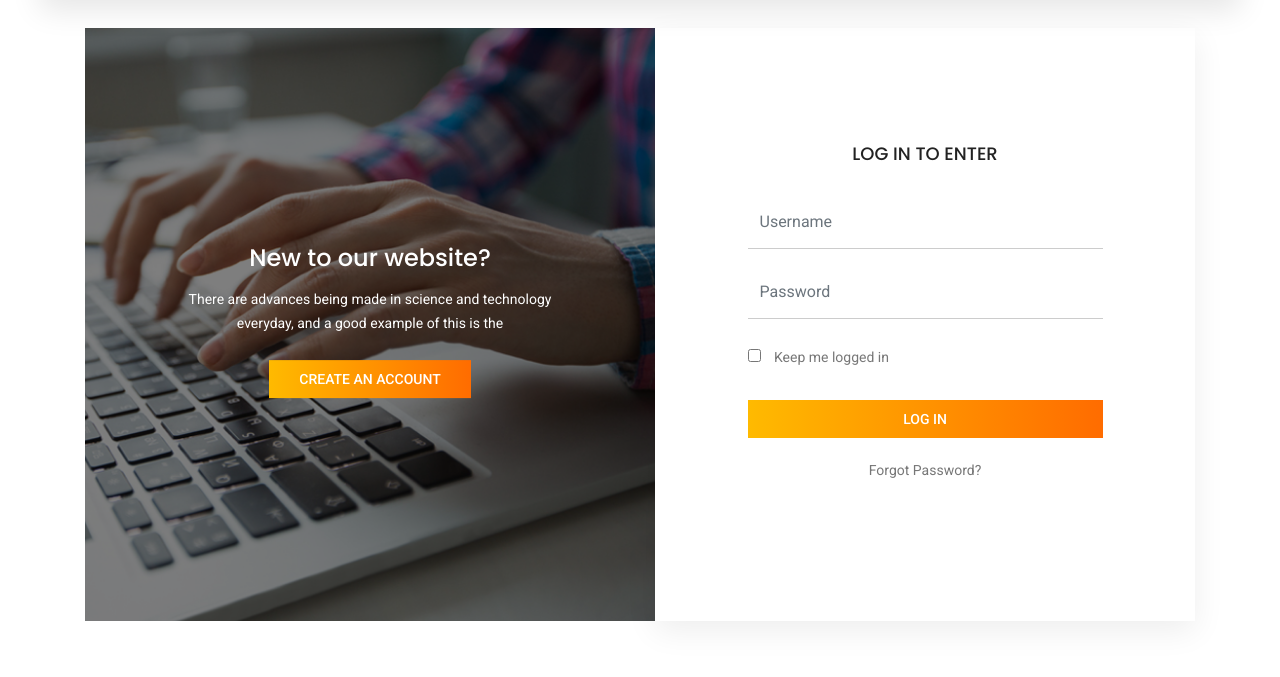
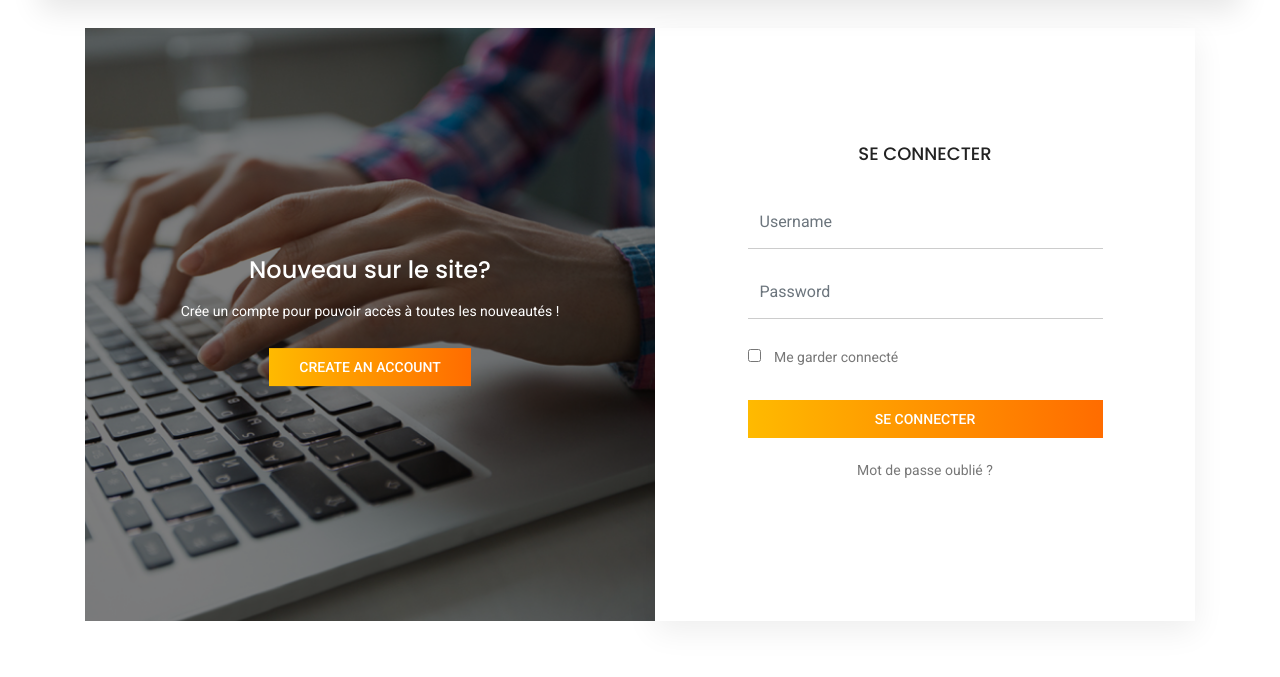
Before and after one commit to h4rris/ElectroShop, a PHP site: page /login.php in a window 1280 px wide. Shown: the part 120-797 px from the top of the page. Run offline with PHP 8.4, Linux system fonts and the light colour scheme; some libraries are stand-ins or nearby versions.

Commit message:
Ajout de la page de connexion

```diff
--- a/login.php
+++ b/login.php
@@ -122,15 +122,15 @@
 					<div class="login_box_img">
 						<img class="img-fluid" src="img/login.jpg" alt="">
 						<div class="hover">
-							<h4>New to our website?</h4>
-							<p>There are advances being made in science and technology everyday, and a good example of this is the</p>
+							<h4>Nouveau sur le site?</h4>
+							<p>Crée un compte pour pouvoir accès à toutes les nouveautés !</p>
 							<a class="primary-btn" href="registration.html">Create an Account</a>
 						</div>
 					</div>
 				</div>
 				<div class="col-lg-6">
 					<div class="login_form_inner">
-						<h3>Log in to enter</h3>
+						<h3>SE CONNECTER</h3>
 
 
 
@@ -144,12 +144,12 @@
 							<div class="col-md-12 form-group">
 								<div class="creat_account">
 									<input type="checkbox" id="f-option2" name="selector">
-									<label for="f-option2">Keep me logged in</label>
+									<label for="f-option2">Me garder connecté</label>
 								</div>
 							</div>
 							<div class="col-md-12 form-group">
-								<button type="submit" value="submit" class="primary-btn">Log In</button>
-								<a href="#">Forgot Password?</a>
+								<button type="submit" value="submit" class="primary-btn">SE CONNECTER</button>
+								<a href="#">Mot de passe oublié ?</a>
 							</div>
 						</form>
 						<?php
@@ -161,13 +161,20 @@
 							}
 
 							if (!empty($_POST['username']) && !empty($_POST['password']) ) {
+
 									$requete1 = $bdd->prepare('SELECT id_user,username,password FROM users WHERE username=:username AND password=:password');
 									$requete1->execute(array(
 										'username' => $_POST['username'],
 										'password' => $_POST['password']
 									));
 									while ($ligne=$requete1->fetch()){
-
+										if(($ligne[1] == $_POST['username']) && ($ligne[2] == $_POST['password'])){
+											echo "authentifié";
+											$_SESSION['username'] = $_POST['username'];
+											$_SESSION['id'] = $ligne[0];
+											session_write_close();
+											header('Location: /electroshop/index.php');
+										}
 									}
 							}
 						?>
```
Also changed, not shown: rayan.php (added, +49 -0 lines), 2 other files.
